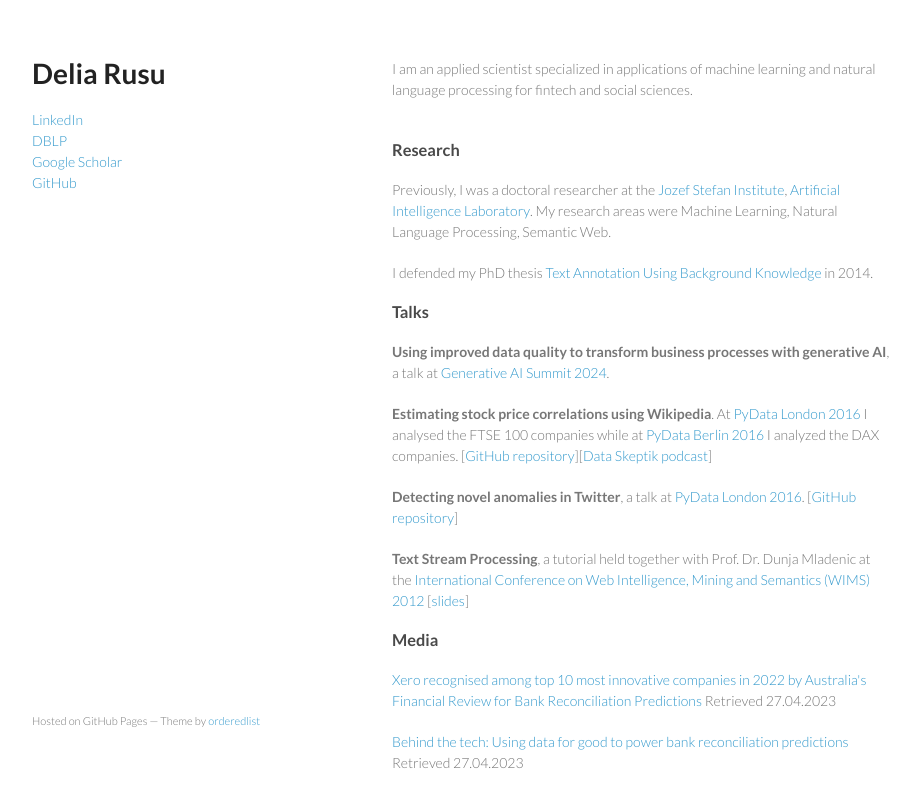
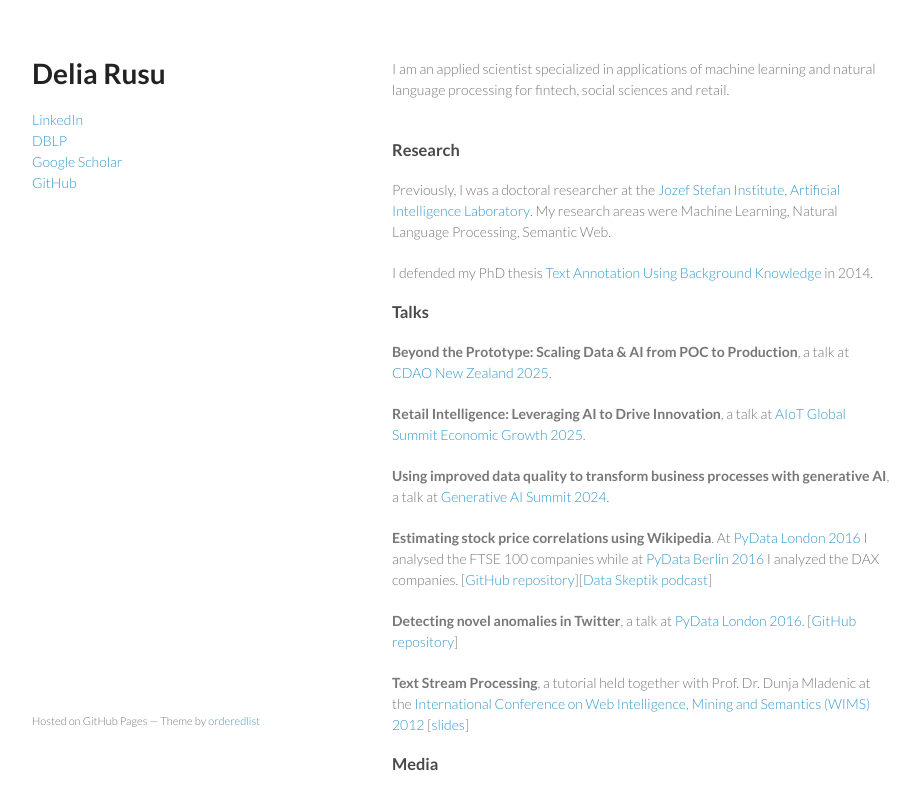
Before and after one commit to deliarusu/deliarusu.github.io, a plain HTML site: page index.html in a window 1280 px wide. Shown: the top 789 px of the page, without its empty margins (178-1098 px from the left). Drawn offline with Linux system fonts and the light colour scheme.

Commit message:
added CDAO and AIoT talks in 2025

```diff
--- a/index.html
+++ b/index.html
@@ -30,7 +30,7 @@
 
             </header>
             <section>
-		<p> I am an applied scientist specialized in applications of machine learning and natural language processing for fintech and social sciences.</p>
+		<p> I am an applied scientist specialized in applications of machine learning and natural language processing for fintech, social sciences and retail.</p>
 		<br>
                 <h3><a id="research" class="anchor" href="#research" aria-hidden="true"><span class="octicon octicon-link"></span></a>Research</h3>
 
@@ -39,6 +39,10 @@
 
                 <h3><a id="talks" class="anchor" href="#talks" aria-hidden="true"><span class="octicon octicon-link"></span></a>Talks</h3>
 
+                <p> <b>Beyond the Prototype: Scaling Data & AI from POC to Production</b>, a talk at <a href="https://cdao-nz.coriniumintelligence.com/agenda">CDAO New Zealand 2025</a>.
+                </p>
+                <p> <b>Retail Intelligence: Leveraging AI to Drive Innovation</b>, a talk at <a href="https://techtalk.org.nz/summit">AIoT Global Summit Economic Growth 2025</a>.
+                </p>
                 <p> <b>Using improved data quality to transform business processes with generative AI</b>, a talk at <a href="https://generativeaisummit.co.nz/agenda/day-two">Generative AI Summit 2024</a>.
                 </p>
 
```
